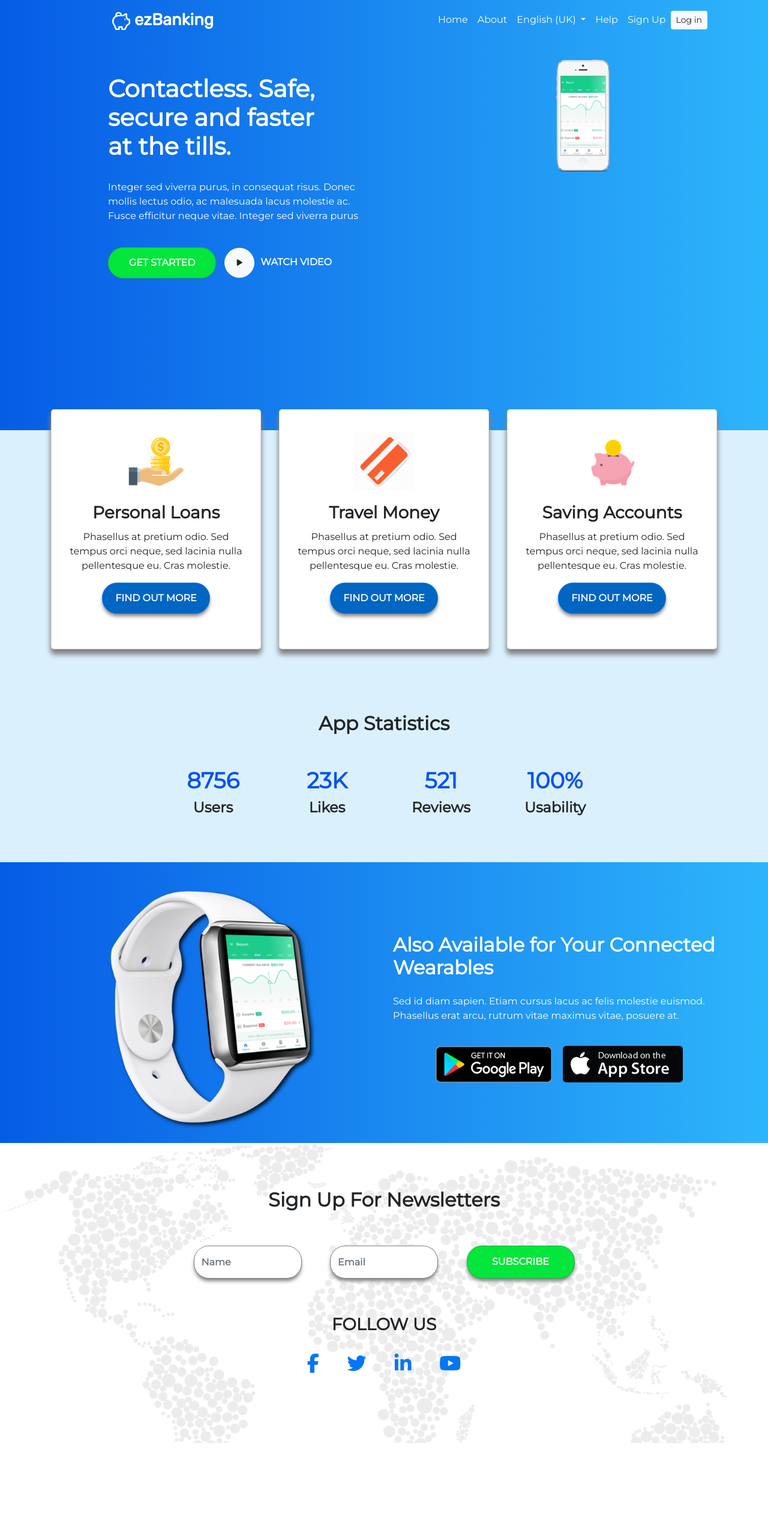
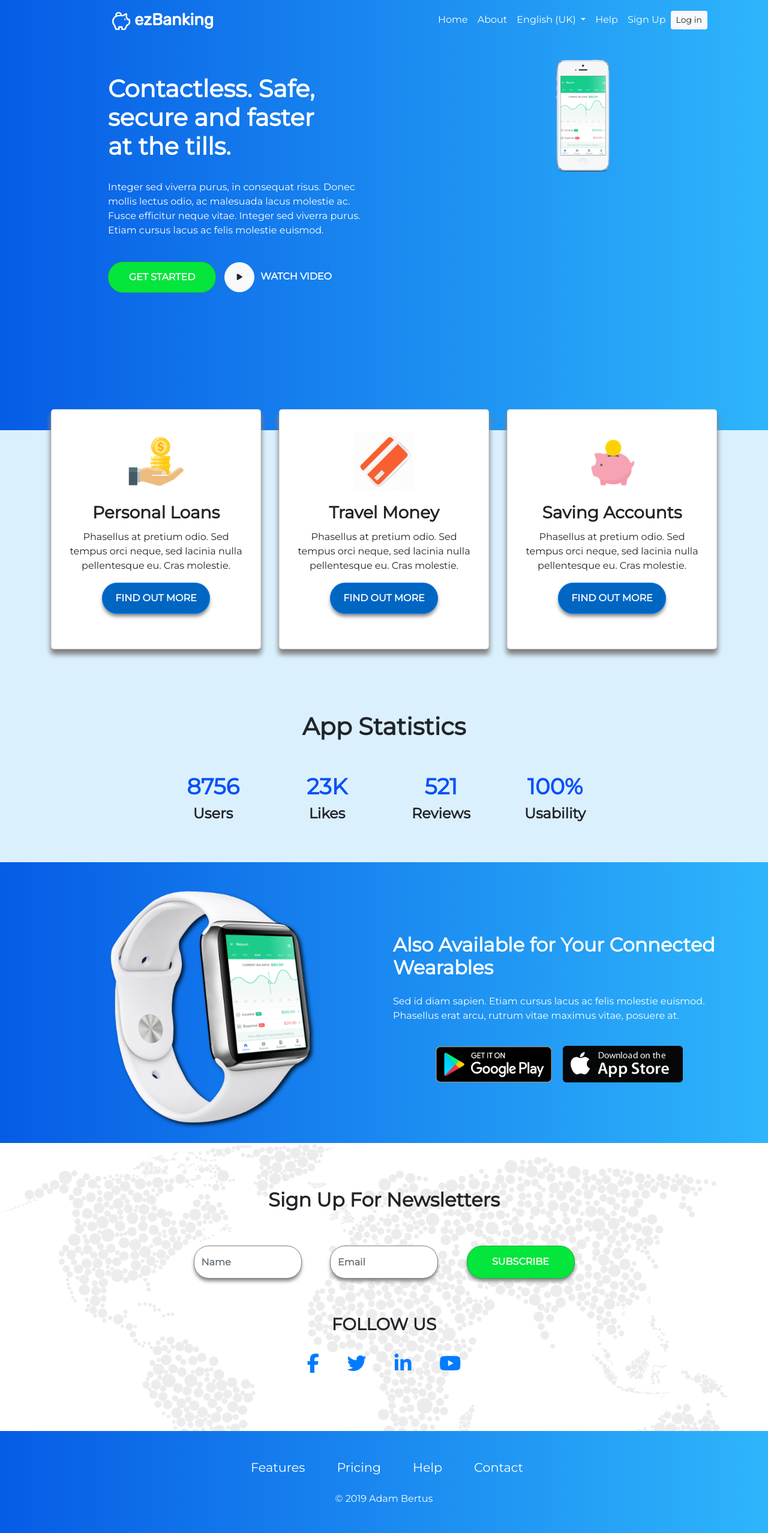
Before and after one commit to bertusrocky/bank_landingpage, a plain HTML site: page index.html in a window 1280 px wide. Shown: the whole page at 60% size. Before the commit the page ends 2405 px from the top, so only its background shows below. Drawn offline with nearby package versions, Linux system fonts and the light colour scheme.

Commit message:
final version before sass

```diff
--- a/app.js
+++ b/app.js
@@ -1 +1,69 @@
-// ready for new stuff
+// Animate elements with ScrollReveal
+
+window.sr = ScrollReveal();
+sr.reveal('.mainLeft', {
+  duration: 2000,
+  });
+
+sr.reveal('#phone', {
+  duration: 2000,
+  origin: 'right',
+  distance: '200px'
+  });
+
+sr.reveal('.mainButtons', {
+  duration: 1500,
+  delay: 1500,
+  origin: 'bottom',
+  distance: '60px'
+  });
+
+sr.reveal('.headingStat', {
+  duration: 2300,
+  viewFactor: 1
+  });
+
+sr.reveal('.statUser', {
+  duration: 1500,
+  viewFactor: 1,
+  origin: 'bottom',
+  distance: '20px'
+  });
+
+sr.reveal('.statLike', {
+  duration: 1500,
+  delay:300,
+  viewFactor: 1,
+  origin: 'bottom',
+  distance: '20px'
+  });
+
+sr.reveal('.statReview', {
+  duration: 1500,
+  viewFactor: 1,
+  delay:600,
+  origin: 'bottom',
+  distance: '20px'
+  });
+
+sr.reveal('.statUsability', {
+  duration: 1500,
+  delay:800,
+  viewFactor: 1,
+  origin: 'bottom',
+  distance: '20px'
+  });
+
+sr.reveal('.watchFlexRight', {
+  duration: 2500,
+  viewFactor: 0.4,
+  origin: 'right',
+  distance: '200px'
+  });
+
+sr.reveal('.formColumn', {
+  duration: 2000,
+  viewFactor: 0.3,
+  origin: 'bottom',
+  distance: '30px'
+  });
--- a/index.html
+++ b/index.html
@@ -12,6 +12,7 @@
     <link href="https://fonts.googleapis.com/css?family=Montserrat&display=swap" rel="stylesheet">
     <link href="https://fonts.googleapis.com/css?family=Rubik&display=swap" rel="stylesheet">
     <script src="https://kit.fontawesome.com/d7456ee4cf.js"></script>
+    <script src="https://unpkg.com/scrollreveal"></script>
 
     <title>ezBanking</title>
   </head>
@@ -70,7 +71,7 @@
         <div id="topRow"  class="row">
         <!-- header left column -->
           <div id="headerLeftCol" class="col-md-5 offset-md-1 col-lg-5 offset-lg-1 col-sm-12">
-            <div>
+            <div class="mainLeft">
               <h1 class="mainH1">
                 Contactless. Safe,<br>
                 secure and faster <br>
@@ -80,11 +81,13 @@
               <p>Integer sed viverra purus, in consequat risus.
                  Donec mollis lectus odio, ac malesuada lacus
                  molestie ac. Fusce efficitur neque vitae.
-                 Integer sed viverra purus</p>
+                 Integer sed viverra purus. Etiam cursus lacus ac felis molestie euismod.</p>
               <br>
-              <button type="button" class="btn btn-success btn-lg btnMain">Get Started</button>
-              <span><button type="button" class="btn btn-light videoBtn">
-              <i class="fas fa-play"></i></button><p class="videoText">Watch Video</p></span>
+              <div class="mainButtons">
+                <button type="button" class="btn btn-success btn-lg btnMain">Get Started</button>
+                <span><button type="button" class="btn btn-light videoBtn">
+                <i class="fas fa-play"></i></button><p class="videoText">Watch Video</p></span>
+              </div>
             </div>
           </div>
       <!-- header right column -->
@@ -141,23 +144,23 @@
       <div class="container">
         <div class="row">
             <div class="col-md-12 col-sm-12 col-lg-12 text-center">
-              <h2 class="mb-5 font-weight-bold">App Statistics</h2>
+              <h1 class="mb-5 font-weight-bold headingStat">App Statistics</h1>
             </div>
           </div>
           <div class="row justify-content-center">
-            <div class="col-md-2 col-6">
+            <div class="col-md-2 col-6 statUser">
               <p class="text-center font-weight-bold statNum">8756</p>
               <p class="text-center font-weight-bold statText">Users</p>
             </div>
-            <div class="col-md-2 col-6">
+            <div class="col-md-2 col-6 statLike">
               <p class="text-center font-weight-bold statNum">23K</p>
               <p class="text-center font-weight-bold statText">Likes</p>
             </div>
-            <div class="col-md-2 col-6">
+            <div class="col-md-2 col-6 statReview">
               <p class="text-center font-weight-bold statNum">521</p>
               <p class="text-center font-weight-bold statText">Reviews</p>
             </div>
-            <div class="col-md-2 col-6">
+            <div class="col-md-2 col-6 statUsability">
               <p class="text-center font-weight-bold statNum">100%</p>
               <p class="text-center font-weight-bold statText">Usability</p>
             </div>
@@ -179,8 +182,8 @@
             <p class="mt-3 mb-4">Sed id diam sapien. Etiam cursus lacus ac felis molestie euismod.
                Phasellus erat arcu, rutrum vitae maximus vitae, posuere at.</p>
             <div class="googleDiv">
-              <img src="img/google.png" style="width:222px; height:90px;" class="img-fluid" alt="Responsive image">
-              <img src="img/apple.png" width="200px" height="78px" class="img-fluid" alt="Responsive image">
+             <a href="#"><img src="img/google.png" style="width:222px; height:90px;" class="img-fluid" alt="Responsive image"></a>
+             <a href="#"><img src="img/apple.png" width="200px" height="78px" class="img-fluid" alt="Responsive image"></a>
            </div>
           </div>
         </div>
@@ -212,16 +215,33 @@
         <div class="row">
           <div class="col-md-4 offset-md-4">
             <div class="formColumn socialDiv mt-4">
-                <i class="fab fa-facebook-f fa-2x"></i>
-                <i class="fab fa-twitter fa-2x"></i>
-                <i class="fab fa-linkedin-in fa-2x"></i>
-                <i class="fab fa-youtube fa-2x"></i>
+              <a href="#"><i class="fab fa-facebook-f fa-2x"></i></a>
+              <a href="#"><i class="fab fa-twitter fa-2x"></i></a>
+              <a href="#"><i class="fab fa-linkedin-in fa-2x"></i></a>
+              <a href="#"><i class="fab fa-youtube fa-2x"></i></a>
             </div>
           </div>
         </div>
       </div>
     </section>
 
+    <footer>
+      <div class="container">
+        <div class="row">
+          <div class="col-md-6 offset-md-3 footerColumn">
+            <a href="#" class="footerItem">Features</a>
+            <a href="#" class="footerItem">Pricing</a>
+            <a href="#" class="footerItem">Help</a>
+            <a href="#" class="footerItem">Contact</a>
+          </div>
+        </div>
+        <div class="row text-center mt-4">
+          <div class="col-md-12">
+            <p>&copy;	2019 Adam Bertus</p>
+          </div>
+        </div>
+      </div>
+    </footer>
 
 
 
--- a/style.css
+++ b/style.css
@@ -146,7 +146,7 @@ background-color: #dbf0fd;
 .fifthSection{
   font-family: 'Montserrat', sans-serif;
   width: 100%;
-  height: 500px;
+  height: 480px;
   position: relative;
 }
 
@@ -185,7 +185,27 @@ color:#0376f5;
 padding-top:60px;
 }
 
+footer{
+  background: linear-gradient(to right,#065ce5,50%,#2eb5fb);
+  font-family: 'Montserrat', sans-serif;
+  color:white;
+  height:170px;
+}
 
+.footerColumn{
+  display: flex;
+  flex-direction: row;
+  justify-content: space-evenly;
+  padding: 45px 0px 0px 10px;
+}
+
+.footerItem{
+  display:inline;
+  text-align: center;
+  font-size: 1.3rem;
+  text-decoration: none !important;
+  color:white;
+}
 
 
 @media only screen and (max-width: 768px) {
```
